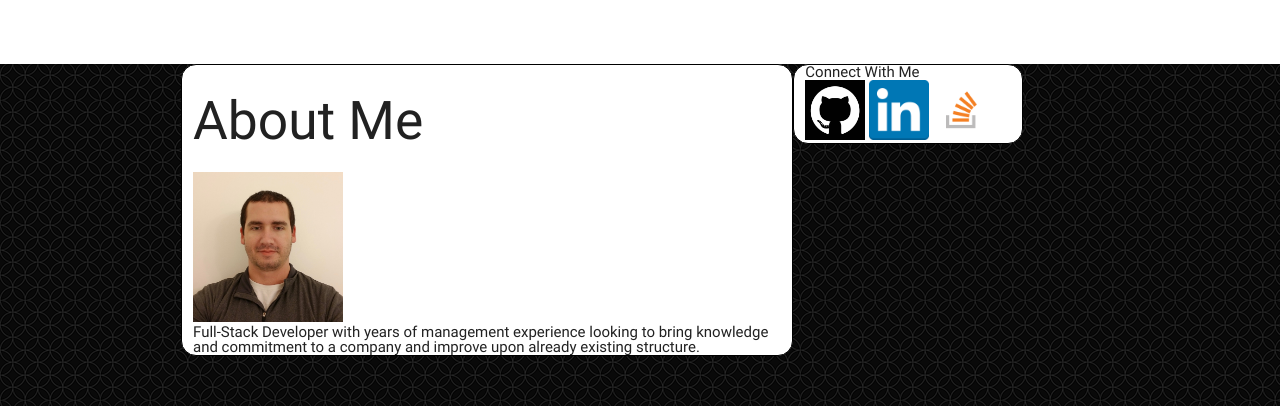
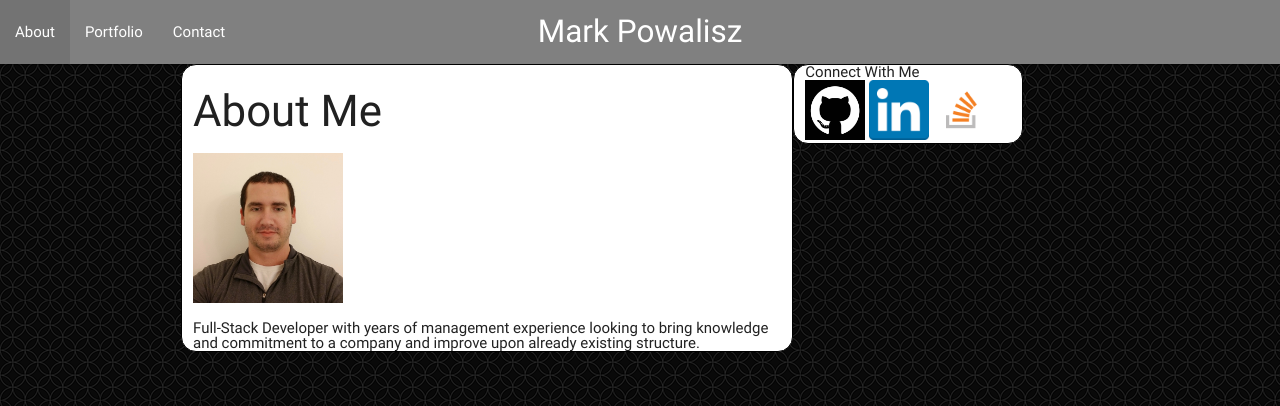
Before and after one commit to FenixRising13/Basic-Portfolio, a plain HTML site: page index.html in a window 1280 px wide. Shown: the top 406 px of the page. Drawn offline with nearby package versions, Linux system fonts and the light colour scheme.

Commit message:
Update CSS

```diff
--- a/assets/css/style.css
+++ b/assets/css/style.css
@@ -6,14 +6,7 @@ body {
   }
 
   nav {
-      background: white;
-      border-bottom: grey, 2px, solid;
-  }
-
-  .brand-logo {
-      color: grey;
-      margin-left: 20px;
-      margin-top: 20px;
+      background-color: grey;
   }
 
   main {
@@ -24,6 +17,7 @@ body {
     background: white;
     border: solid 1px black;
     border-radius: 15px;
+    height: 100%;
 }
 
   #bioimage {
--- a/index.html
+++ b/index.html
@@ -1,6 +1,5 @@
 <!DOCTYPE html>
 <html lang="en">
-
 <head>
     <meta charset="UTF-8">
     <meta name="viewport" content="width=device-width, initial-scale=1.0">
@@ -20,13 +19,13 @@
     <header>
         <nav>
             <div class="nav-wrapper">
-                <a href="index.html" class="brand-logo">Mark Powalisz</a>
-                <ul id="nav-mobile" class="right hide-on-med-and-down">
+                <a href="index.html" class="brand-logo center">Mark Powalisz</a>
+                <ul class="left hide-on-med-and-down">
                     <li>
                         <a href="index.html">About</a>
                     </li>
                     <li>
-                        <a href="portfolio.html">Gallery</a>
+                        <a href="portfolio.html">Portfolio</a>
                     </li>
                     <li>
                         <a href="contact.html">Contact</a>
@@ -36,15 +35,15 @@
         </nav>
     </header>
 
-
+    <!-- Main -->
     <main>
-
         <div class="container">
             <!-- About Me -->
             <div class="row">
                 <div id="main-section" class="col s8 m8 l8">
-                    <h2>About Me</h2>
+                    <h3>About Me</h3>
                     <img id="bioimage" src=assets/images/profile_pic.jpg alt="profile_pic">
+                    <br>
                     <br>
                     <p>Full-Stack Developer with years of management experience looking to bring knowledge and commitment to
                         a company and improve upon already existing structure.</p>
@@ -72,8 +71,8 @@
         © Copyright 2017 Mark Powalisz
     </footer>
 
-<!-- Compiled and minified JavaScript -->
-<script src="https://cdnjs.cloudflare.com/ajax/libs/materialize/0.100.2/js/materialize.min.js"></script>
+    <!-- Compiled and minified JavaScript -->
+    <script src="https://cdnjs.cloudflare.com/ajax/libs/materialize/0.100.2/js/materialize.min.js"></script>
 
 </body>
 
```
Also changed, not shown: contact.html (+3 -4 lines), portfolio.html (+4 -4 lines).
